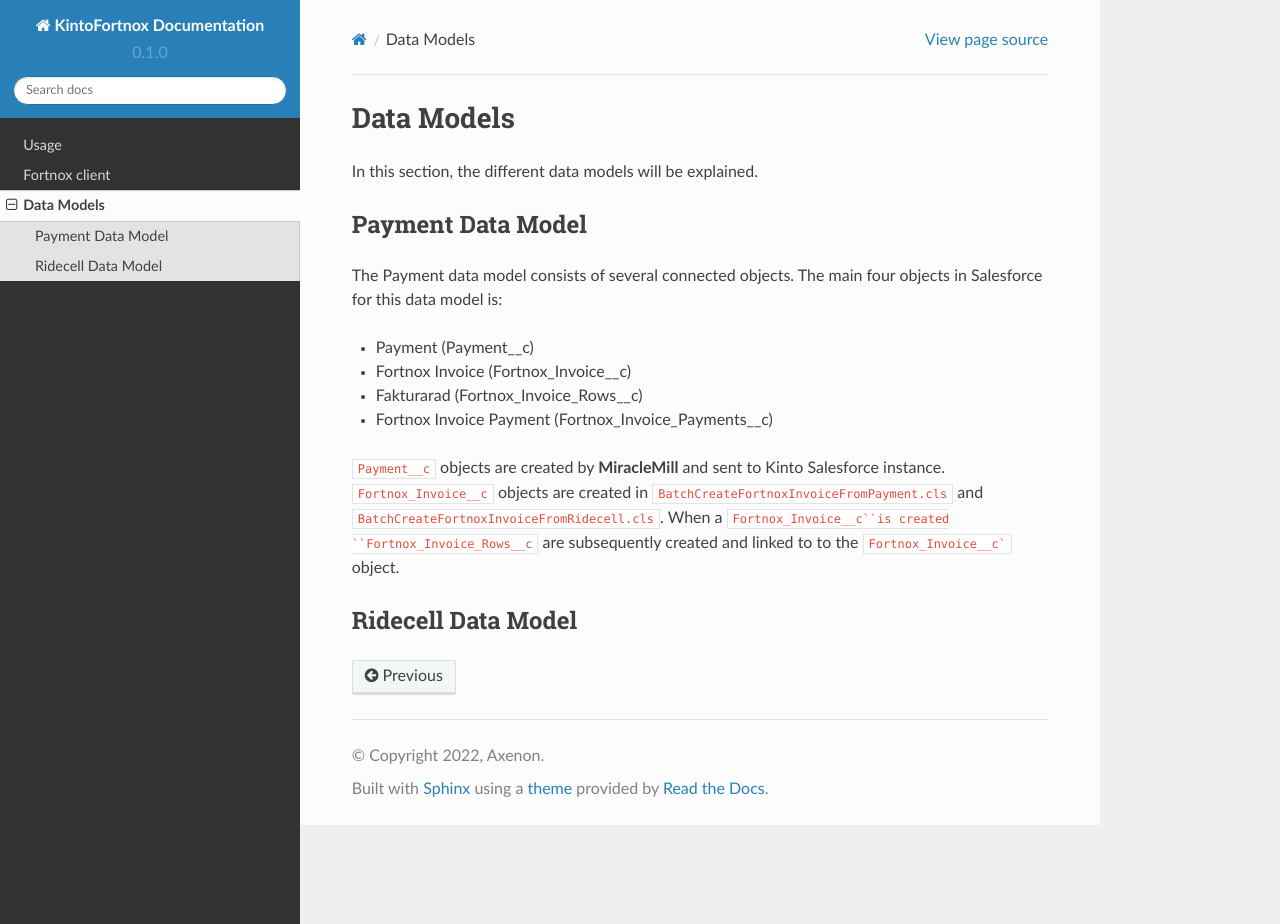
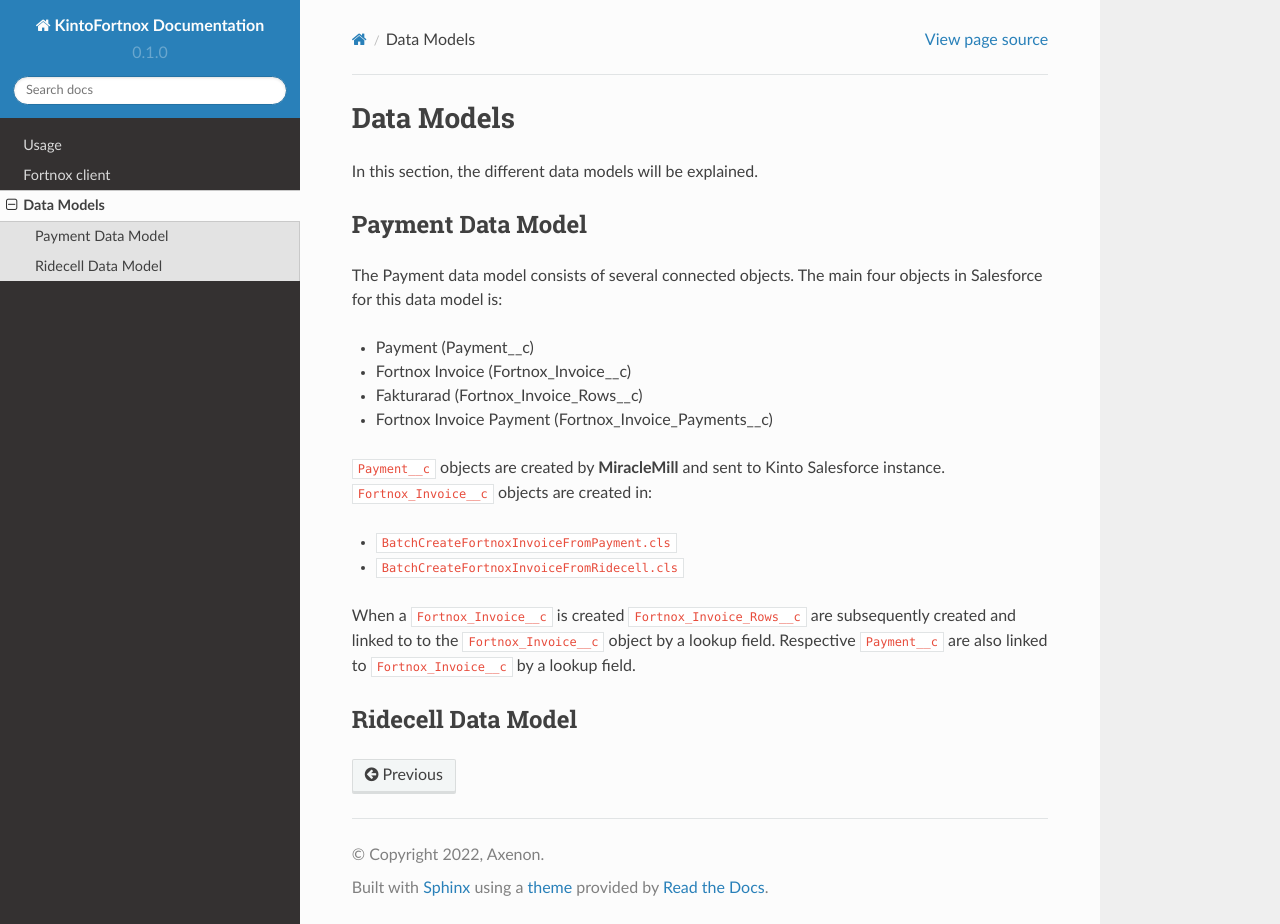
Before and after one commit to AxenonDevOps/KintoFortnoxDocs, a Sphinx documentation site: the page built from docs/source/data_model.rst, in a window 1280 px wide and 924 px high. Built offline with Sphinx 7.4.7 and the Read the Docs theme 2.0.0, drawn with Linux system fonts in a browser that asks for light colours; pages that are not in the unit, such as notebooks, are missing from menus.

Commit message:
amendments

````diff
--- a/docs/source/data_model.rst
+++ b/docs/source/data_model.rst
@@ -15,10 +15,14 @@ The main four objects in Salesforce for this data model is:
 * Fortnox Invoice Payment (Fortnox_Invoice_Payments__c)
 
 ``Payment__c`` objects are created by **MiracleMill** and sent to Kinto Salesforce instance.
-``Fortnox_Invoice__c`` objects are created in ``BatchCreateFortnoxInvoiceFromPayment.cls``
-and ``BatchCreateFortnoxInvoiceFromRidecell.cls``. When a ``Fortnox_Invoice__c``is created
-``Fortnox_Invoice_Rows__c`` are subsequently created and linked to to the ``Fortnox_Invoice__c```
-object.
+``Fortnox_Invoice__c`` objects are created in:
+
+* ``BatchCreateFortnoxInvoiceFromPayment.cls``
+* ``BatchCreateFortnoxInvoiceFromRidecell.cls``
+
+When a ``Fortnox_Invoice__c`` is created  ``Fortnox_Invoice_Rows__c`` are subsequently created and linked to to the
+``Fortnox_Invoice__c`` object by a lookup field. Respective ``Payment__c`` are also linked to ``Fortnox_Invoice__c``
+by a lookup field.
 
 
 Ridecell Data Model
````
